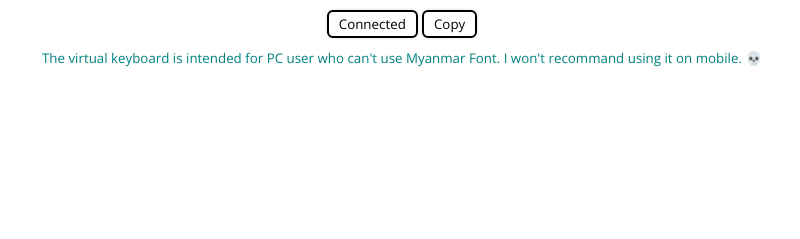
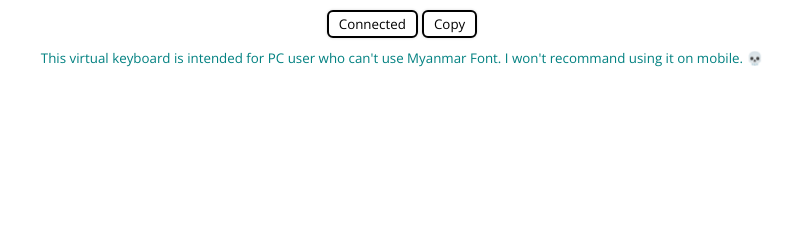
Before and after one commit to zayarlyn/Unicode-Myanmar-Keyboard, a plain HTML site: page index.html in a window 1280 px wide. Shown: the part 214-453 px from the top of the page, 238-1038 px from the left. Drawn offline with nearby package versions, Linux system fonts and the light colour scheme.

Commit message:
Update index.html

```diff
--- a/index.html
+++ b/index.html
@@ -17,7 +17,7 @@
          <button title="bind with virtual keyboard" type="button" class="btn" id='connect'>Connected</button>
          <button title= "click to copy" type="button" class="btn" id='copy'>Copy</button>
       </div>
-      <small>The virtual keyboard is intended for PC user who can't use Myanmar Font. I won't recommand using it on mobile. &#128128;</small>
+      <small>This virtual keyboard is intended for PC user who can't use Myanmar Font. I won't recommand using it on mobile. &#128128;</small>
    </div>
    <script src="app.js"></script>
 </body>
```
